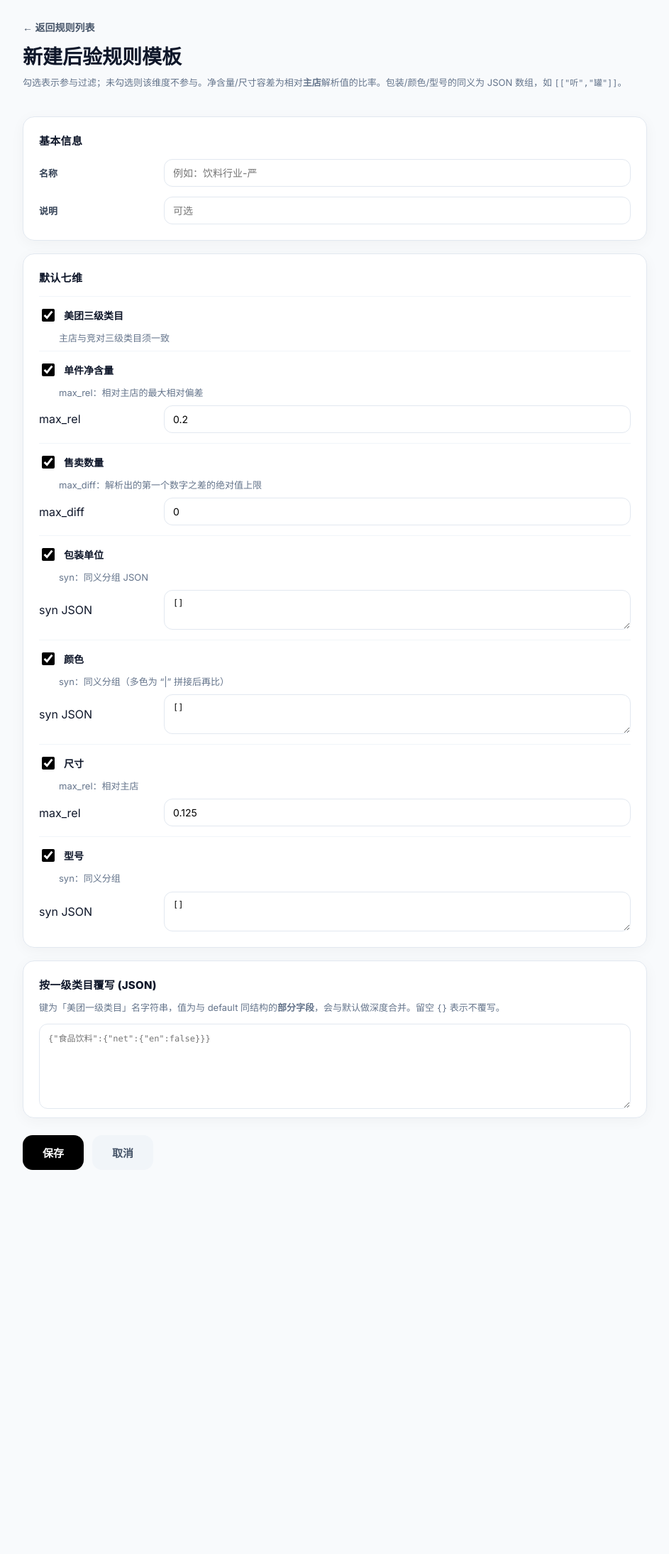
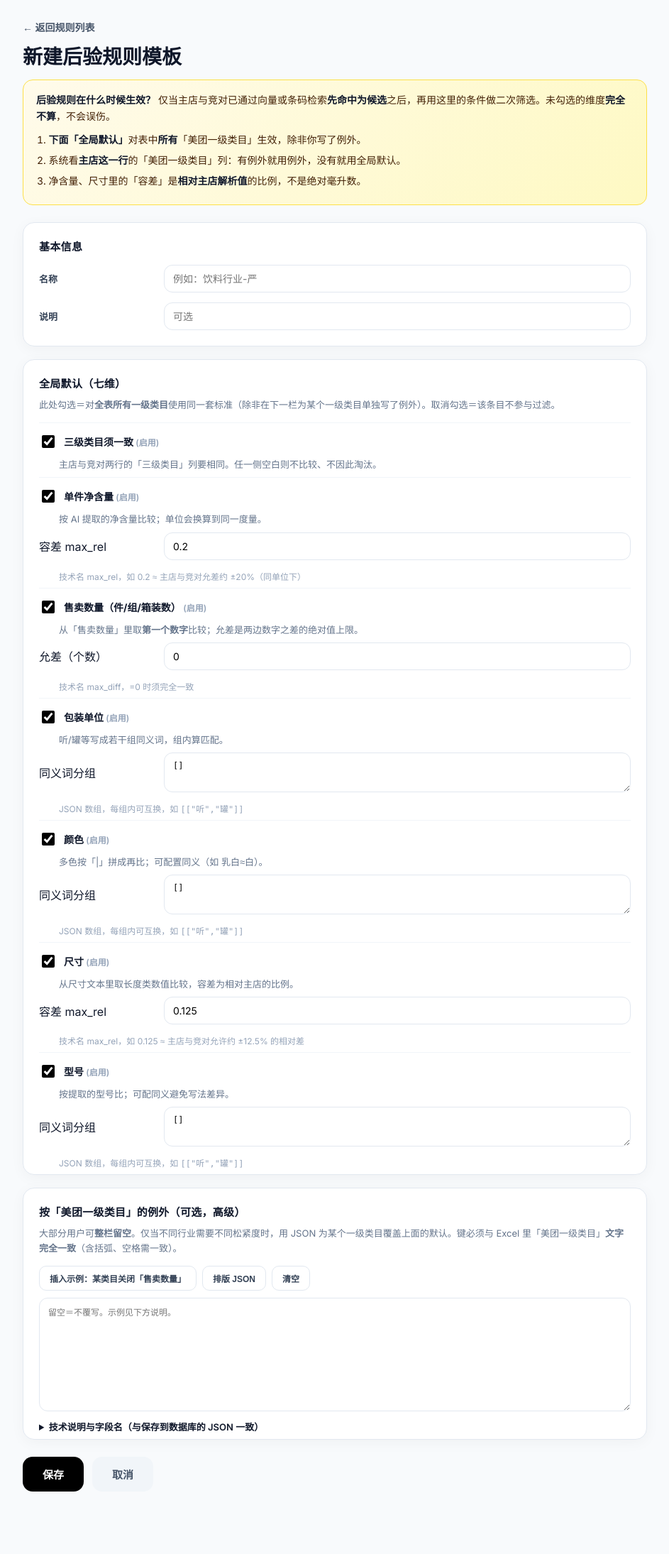
Before and after one commit to xiuxiuing/pro_image, a Flask app: template templates/match_rule_edit.html in a window 1280 px wide. Shown: the whole page at 71% size, without its empty margins (168-1111 px from the left). Before the commit the page ends 1648 px from the top, so only its background shows below. Run offline with Flask 3, Linux system fonts and the light colour scheme; the template is opened without the code that fills it, so the values that code supplies are empty.

Commit message:
docs(ui): clarify post-match rule guidance

```diff
--- a/templates/match_rule_edit.html
+++ b/templates/match_rule_edit.html
@@ -40,6 +40,22 @@
         .btn-save:hover { background: #1e293b; }
         .btn-ghost { background: #f1f5f9; color: #475569; }
         .mono { font-family: ui-monospace, SFMono-Regular, Menlo, Monaco, Consolas, monospace; font-size: 12px; }
+        .callout {
+            background: linear-gradient(135deg, #fffbeb 0%, #fef9c3 100%);
+            border: 1px solid #fde047; border-radius: 14px; padding: 16px 18px; margin-top: 14px; font-size: 14px; line-height: 1.65; color: #422006;
+        }
+        .callout strong { color: #0f172a; }
+        .callout ol { margin: 10px 0 0; padding-left: 1.25em; }
+        .callout li { margin: 6px 0; }
+        .section-lead { font-size: 13px; color: var(--text-muted); line-height: 1.6; margin: -6px 0 14px; }
+        .tech { font-size: 12px; color: #94a3b8; display: block; margin-top: 4px; }
+        .json-tools { display: flex; flex-wrap: wrap; gap: 8px; margin: 10px 0; }
+        .json-tools button {
+            padding: 8px 14px; border-radius: 10px; border: 1px solid #e2e8f0; background: #fff; font-size: 12px; font-weight: 600; cursor: pointer; color: #334155;
+        }
+        .json-tools button:hover { background: #f8fafc; border-color: #cbd5e1; }
+        details.how-json { margin-top: 8px; font-size: 13px; color: #475569; }
+        details.how-json summary { cursor: pointer; font-weight: 600; color: #0f172a; }
     </style>
 </head>
 <body>
@@ -48,7 +64,14 @@
             <div>
                 <a class="back" href="/match-rules">← 返回规则列表</a>
                 <h1 style="margin-top:10px;">{% if template_id %}编辑「{{ template_name or '规则' }}」{% else %}新建后验规则模板{% endif %}</h1>
-                <p class="hint">勾选表示参与过滤；未勾选则该维度不参与。净含量/尺寸容差为相对<strong>主店</strong>解析值的比率。包装/颜色/型号的同义为 JSON 数组，如 <code class="mono">[["听","罐"]]</code>。</p>
+                <div class="callout" role="note">
+                    <strong>后验规则在什么时候生效？</strong> 仅当主店与竞对已通过向量或条码检索<strong>先命中为候选</strong>之后，再用这里的条件做二次筛选。未勾选的维度<strong>完全不算</strong>，不会误伤。
+                    <ol>
+                        <li><strong>下面「全局默认」</strong>对表中<strong>所有</strong>「美团一级类目」生效，除非你写了例外。</li>
+                        <li>系统看<strong>主店这一行</strong>的「美团一级类目」列：有例外就用例外，没有就用全局默认。</li>
+                        <li>净含量、尺寸里的「容差」是<strong>相对主店解析值</strong>的比例，不是绝对毫升数。</li>
+                    </ol>
+                </div>
             </div>
         </div>
 
@@ -65,14 +88,25 @@
         </div>
 
         <div class="panel">
-            <h2>默认七维</h2>
+            <h2>全局默认（七维）</h2>
+            <p class="section-lead">此处勾选＝对<strong>全表所有一级类目</strong>使用同一套标准（除非在下一栏为某个一级类目单独写了例外）。取消勾选＝该条目不参与过滤。</p>
             <div id="dims"></div>
         </div>
 
         <div class="panel">
-            <h2>按一级类目覆写 (JSON)</h2>
-            <p class="hint" style="margin-top:-4px;">键为「美团一级类目」名字符串，值为与 default 同结构的<strong>部分字段</strong>，会与默认做深度合并。留空 <code class="mono">{}</code> 表示不覆写。</p>
-            <textarea id="f-by-cat1" class="mono" style="min-height:120px;" placeholder='{"食品饮料":{"net":{"en":false}}}'></textarea>
+            <h2>按「美团一级类目」的例外（可选，高级）</h2>
+            <p class="section-lead">大部分用户可<strong>整栏留空</strong>。仅当不同行业需要不同松紧度时，用 JSON 为某个一级类目覆盖上面的默认。键必须与 Excel 里「美团一级类目」<strong>文字完全一致</strong>（含括弧、空格需一致）。</p>
+            <div class="json-tools">
+                <button type="button" id="btn-json-example" title="插入一条常用示例，可再改">插入示例：某类目关闭「售卖数量」</button>
+                <button type="button" id="btn-json-format" title="将 JSON 排版缩进，便于检查">排版 JSON</button>
+                <button type="button" id="btn-json-clear" title="清空为例外配置">清空</button>
+            </div>
+            <textarea id="f-by-cat1" class="mono" style="min-height:160px;" placeholder='留空＝不覆写。示例见下方说明。'></textarea>
+            <details class="how-json">
+                <summary>技术说明与字段名（与保存到数据库的 JSON 一致）</summary>
+                <p class="hint" style="margin-top:10px;">写成一个对象：外层键＝「美团一级类目」名称；内层可只写要改的维度。维度短键为 <code class="mono">cat3, net, sell, pack, color, size, model</code>；是否启用为 <code class="mono">"en": true/false</code>。会与「全局默认」<strong>深度合并</strong>，不必重复写整份规则。</p>
+                <p class="hint">示例：仅把「食品饮料」下的净含量校验关掉、其余继承默认——<code class="mono">{"食品饮料":{"net":{"en":false}}}</code>。售卖数量在默认里全表启用、仅「生鲜」要关掉——<code class="mono">{"生鲜":{"sell":{"en":false}}}</code>。</p>
+            </details>
         </div>
 
         <div class="actions">
@@ -85,13 +119,13 @@
         const TEMPLATE_ID = {{ template_id|int }};
 
         const DIM_META = [
-            { key: 'cat3', title: '美团三级类目', kind: 'bool', help: '主店与竞对三级类目须一致' },
-            { key: 'net', title: '单件净含量', kind: 'net', help: 'max_rel：相对主店的最大相对偏差' },
-            { key: 'sell', title: '售卖数量', kind: 'sell', help: 'max_diff：解析出的第一个数字之差的绝对值上限' },
-            { key: 'pack', title: '包装单位', kind: 'syn', help: 'syn：同义分组 JSON' },
-            { key: 'color', title: '颜色', kind: 'syn', help: 'syn：同义分组（多色为 “|” 拼接后再比）' },
-            { key: 'size', title: '尺寸', kind: 'size', help: 'max_rel：相对主店' },
-            { key: 'model', title: '型号', kind: 'syn', help: 'syn：同义分组' },
+            { key: 'cat3', title: '三级类目须一致', kind: 'bool', help: '主店与竞对两行的「三级类目」列要相同。任一侧空白则**不比较**、不因此淘汰。' },
+            { key: 'net', title: '单件净含量', kind: 'net', help: '按 AI 提取的净含量比较；单位会换算到同一度量。' },
+            { key: 'sell', title: '售卖数量（件/组/箱装数）', kind: 'sell', help: '从「售卖数量」里取<strong>第一个数字</strong>比较；允差是两边数字之差的绝对值上限。' },
+            { key: 'pack', title: '包装单位', kind: 'syn', help: '听/罐等写成若干组同义词，组内算匹配。' },
+            { key: 'color', title: '颜色', kind: 'syn', help: '多色按「|」拼成再比；可配置同义（如 乳白≈白）。' },
+            { key: 'size', title: '尺寸', kind: 'size', help: '从尺寸文本里取长度类数值比较，容差为相对主店的比例。' },
+            { key: 'model', title: '型号', kind: 'syn', help: '按提取的型号比；可配同义避免写法差异。' },
         ];
 
         function buildDimForm() {
@@ -104,20 +138,21 @@
                 let extra = '';
                 if (m.kind === 'net' || m.kind === 'size') {
                     const dv = m.key === 'size' ? '0.125' : '0.2';
-                    extra = `<div class="row" style="margin-top:8px;"><span class="lbl">max_rel</span><input type="number" step="0.001" class="f-maxrel" value="${dv}"></div>`;
+                    const cap = m.key === 'size' ? '如 0.125 ≈ 主店与竞对允许约 ±12.5% 的相对差' : '如 0.2 ≈ 主店与竞对允差约 ±20%（同单位下）';
+                    extra = `<div class="row" style="margin-top:8px;"><span class="lbl">容差 max_rel</span><input type="number" step="0.001" class="f-maxrel" value="${dv}" title="${cap}"></div><span class="tech" style="margin-left:28px;">技术名 max_rel，${cap}</span>`;
                 }
                 if (m.kind === 'sell') {
-                    extra = `<div class="row" style="margin-top:8px;"><span class="lbl">max_diff</span><input type="number" step="0.1" class="f-maxdiff" value="0"></div>`;
+                    extra = `<div class="row" style="margin-top:8px;"><span class="lbl">允差（个数）</span><input type="number" step="0.1" class="f-maxdiff" value="0" title="两边解析出的件数，差的绝对值超过此数则不过"></div><span class="tech" style="margin-left:28px;">技术名 max_diff，=0 时须完全一致</span>`;
                 }
                 if (m.kind === 'syn') {
-                    extra = `<div class="row" style="margin-top:8px;"><span class="lbl">syn JSON</span><textarea class="f-syn mono" placeholder='[]'>[]</textarea></div>`;
+                    extra = `<div class="row" style="margin-top:8px;"><span class="lbl">同义词分组</span><textarea class="f-syn mono" placeholder='[]' title='例：[["听","罐"]]，同一组内视为相同'>[]</textarea></div><span class="tech" style="margin-left:28px;">JSON 数组，每组内可互换，如 <code class="mono">[["听","罐"]]</code></span>`;
                 }
                 box.innerHTML = `
                     <div class="dim-head">
-                        <input type="checkbox" class="f-en" checked>
-                        <label>${m.title}</label>
+                        <input type="checkbox" class="f-en" checked title="勾选：参与后验；不勾选：本维度不拦截">
+                        <label>${m.title} <span style="font-size:12px;font-weight:600;color:#94a3b8;">(启用)</span></label>
                     </div>
-                    <p class="hint" style="margin:0 0 8px 28px;">${m.help}</p>
+                    <p class="hint" style="margin:0 0 8px 28px;">${m.help.replace(/\*\*/g, '')}</p>
                     ${extra}
                 `;
                 root.appendChild(box);
@@ -175,6 +210,27 @@
 
         buildDimForm();
 
+        document.getElementById('btn-json-example').onclick = () => {
+            const ex = '{\n  "示例_请改为与你表里一致的美团一级类目": {\n    "sell": { "en": false }\n  }\n}';
+            document.getElementById('f-by-cat1').value = ex;
+        };
+        document.getElementById('btn-json-format').onclick = () => {
+            const el = document.getElementById('f-by-cat1');
+            const t = (el.value || '').trim();
+            if (!t) {
+                alert('请输入 JSON，或先点「插入示例」再排版。');
+                return;
+            }
+            try {
+                el.value = JSON.stringify(JSON.parse(t), null, 2);
+            } catch (e) {
+                alert('无法解析为 JSON，请检查逗号、引号与括号。' + (e && e.message ? '\n' + e.message : ''));
+            }
+        };
+        document.getElementById('btn-json-clear').onclick = () => {
+            document.getElementById('f-by-cat1').value = '';
+        };
+
         async function loadExisting() {
             const rr = await fetch('/api/rule-templates/' + TEMPLATE_ID);
             const jj = await rr.json();
--- a/templates/match_rules.html
+++ b/templates/match_rules.html
@@ -45,7 +45,7 @@
         <div class="top-bar">
             <div>
                 <h1>后验规则模板</h1>
-                <div class="sub">向量/条码命中后的七维校验；项目创建时选用。按美团一级类目可在编辑页覆写默认。</div>
+                <div class="sub">在向量/条码已命中之后，用「七维」再筛一遍候选。建项目时选一个模板即可。<strong>默认规则＝对全表生效</strong>；仅少数类目要放宽/收紧时，再到编辑页最下方用 JSON 写「按一级类目的例外」。</div>
             </div>
             <div style="display:flex; gap:12px; align-items:center;">
                 <a class="btn btn-back" href="/">← 返回项目</a>
```
